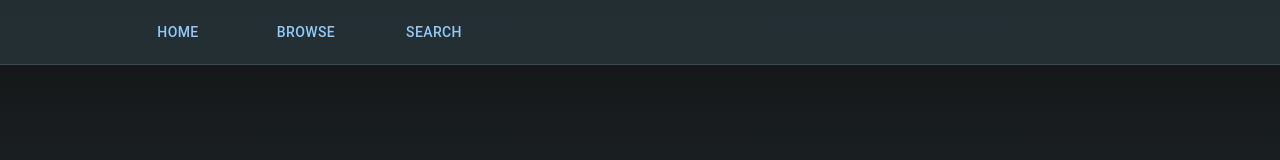
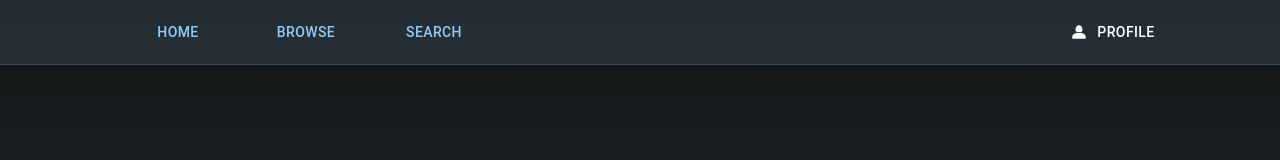
Before and after one commit to jakedinhvan/CS125-kirby, a React (Vite) app in the folder packages/client/: page /profile in a window 1280 px wide. Before the commit this address had no page. Shown: the top 160 px of the page. Built offline with nearby package versions, Linux system fonts and the light colour scheme; some icons are missing.

Commit message:
create profile page

```diff
--- a/packages/client/src/App.tsx
+++ b/packages/client/src/App.tsx
@@ -3,6 +3,7 @@ import Home from "./pages/Home";
 import Search from "./pages/Search";
 import Navbar from "./components/Navbar";
 import Browse from "./pages/Browse";
+import Profile from "./pages/Profile";
 
 export default function App() {
   return (
@@ -12,6 +13,7 @@ export default function App() {
         <Route path="/" element={<Home />} />
         <Route path="/browse" element={<Browse />} />
         <Route path="/search" element={<Search />} />
+        <Route path="/profile" element={<Profile />} />
       </Routes>
     </BrowserRouter>
   );
--- a/packages/client/src/components/Navbar.tsx
+++ b/packages/client/src/components/Navbar.tsx
@@ -3,6 +3,7 @@ import Home from '@mui/icons-material/Home';
 import Search from '@mui/icons-material/Search';
 import VideoLibrary from '@mui/icons-material/VideoLibrary';
 import { Link, useLocation } from 'react-router-dom';
+import { Person2 } from "@mui/icons-material";
 
 const Navbar = () => {
     const location = useLocation();
@@ -26,6 +27,8 @@ const Navbar = () => {
               <Button component={Link} to="/" sx={getButtonStyle('/')} startIcon={<Home />}>Home</Button>
               <Button component={Link} to="/browse" sx={getButtonStyle('/browse')} startIcon={<VideoLibrary />}>Browse</Button>
               <Button component={Link} to="/search" sx={getButtonStyle('/search')} startIcon={<Search />}>Search</Button>
+              <Box sx={{ flexGrow: 1 }} />
+              <Button component={Link} to="/profile" sx={getButtonStyle('/profile')} startIcon={<Person2 />}>Profile</Button>
           </Box>
       </Box>
     )
--- /dev/null
+++ b/packages/client/src/pages/Profile.tsx
@@ -0,0 +1,17 @@
+import { Box } from "@mui/material";
+
+export default function Profile(){
+  return (
+    <Box sx={{
+      minHeight: "100vh",
+      display: 'flex',
+      flexDirection: 'column',
+      justifyContent: 'center',
+      alignItems: 'center',
+      gap: 2,
+    }}>
+
+
+    </Box>
+  )
+}
```
Lines whose indentation alone changed are shown as unchanged.
